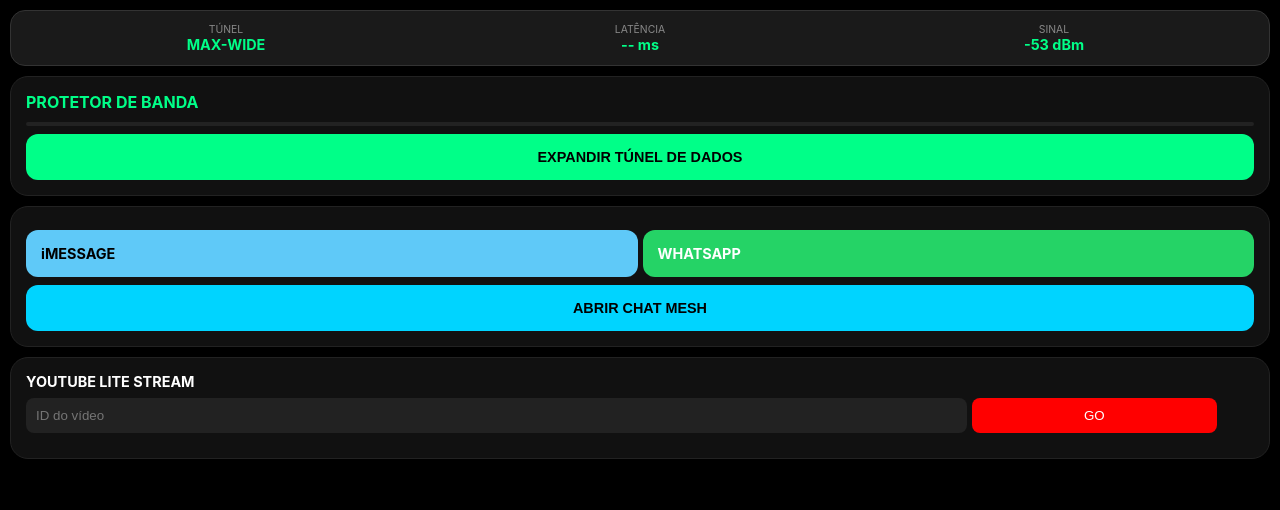
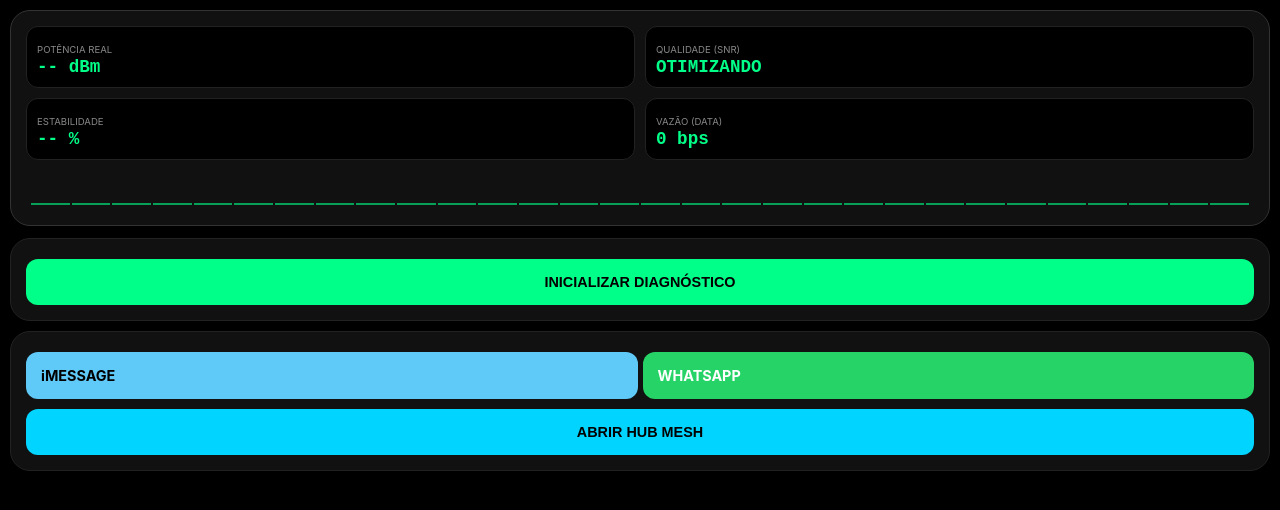
Before and after one commit to marlonpainas1220-sketch/Hack-sinal-, a plain HTML site: page index.html in a window 1280 px wide. Drawn offline with Linux system fonts and the light colour scheme.

Commit message:
Atualizar o index.html

```diff
--- a/index.html
+++ b/index.html
@@ -3,101 +3,93 @@
 <head>
     <meta charset="UTF-8">
     <meta name="viewport" content="width=device-width, initial-scale=1.0, maximum-scale=1.0, user-scalable=no">
-    <title>TERRA PRO - ULTRA WIDE</title>
+    <title>TERRA PRO - SIGNAL COMMANDER</title>
     <meta name="apple-mobile-web-app-capable" content="yes">
     <style>
-        :root { --glow: #00ff88; --mesh: #00d4ff; --bg: #000; }
+        :root { --glow: #00ff88; --mesh: #00d4ff; --bg: #000; --panel: #111; }
         body { font-family: -apple-system, sans-serif; background: var(--bg); color: #fff; margin: 0; padding: 10px; }
 
-        /* Central de Controle Expandida */
-        .dashboard { background: #1a1a1a; border-radius: 15px; padding: 12px; display: grid; grid-template-columns: repeat(3, 1fr); gap: 8px; margin-bottom: 10px; border: 1px solid #333; }
-        .stat { text-align: center; font-size: 0.65rem; color: #888; }
-        .stat b { display: block; font-size: 0.9rem; color: var(--glow); }
-        .tunnel-active { color: #f1c40f !important; animation: blink 1s infinite; }
-        @keyframes blink { 50% { opacity: 0.5; } }
+        /* NOVO PAINEL DE DIAGNÓSTICO */
+        .signal-dashboard { background: var(--panel); border-radius: 20px; padding: 15px; border: 1px solid #333; margin-bottom: 12px; display: grid; grid-template-columns: 1fr 1fr; gap: 10px; }
+        .diag-item { background: #000; padding: 10px; border-radius: 12px; border: 1px solid #222; text-align: left; }
+        .diag-label { font-size: 0.6rem; color: #888; text-transform: uppercase; }
+        .diag-value { font-size: 1.1rem; font-weight: bold; color: var(--glow); font-family: monospace; }
 
-        .card { background: #111; border-radius: 18px; padding: 15px; border: 1px solid #222; margin-bottom: 10px; position: relative; overflow: hidden; }
-        .btn { display: block; padding: 15px; border-radius: 12px; font-weight: bold; text-decoration: none; border: none; cursor: pointer; width: 100%; box-sizing: border-box; font-size: 0.9rem; margin-top: 8px; }
+        /* GRÁFICO DE ONDA */
+        .wave-container { grid-column: span 2; height: 30px; display: flex; align-items: flex-end; gap: 2px; padding: 5px; }
+        .bar { flex: 1; background: var(--glow); min-height: 2px; transition: height 0.2s; opacity: 0.6; }
 
-        /* Barra de Progresso do Túnel */
-        .tunnel-bar { width: 100%; height: 4px; background: #222; border-radius: 2px; margin-top: 10px; }
-        #fill { width: 0%; height: 100%; background: var(--glow); transition: 0.3s; }
+        .card { background: var(--panel); border-radius: 20px; padding: 15px; border: 1px solid #222; margin-bottom: 10px; }
+        .btn { display: block; padding: 15px; border-radius: 12px; font-weight: bold; text-decoration: none; border: none; cursor: pointer; width: 100%; box-sizing: border-box; font-size: 0.9rem; margin-top: 5px; }
     </style>
 </head>
 <body>
 
-    <div class="dashboard">
-        <div class="stat">TÚNEL <b>MAX-WIDE</b></div>
-        <div class="stat">LATÊNCIA <b id="ping">-- ms</b></div>
-        <div class="stat">SINAL <b id="dbm-status">-53 dBm</b></div>
+    <div class="signal-dashboard">
+        <div class="diag-item">
+            <span class="diag-label">POTÊNCIA REAL</span>
+            <div id="dbm-val" class="diag-value">-- dBm</div>
+        </div>
+        <div class="diag-item">
+            <span class="diag-label">QUALIDADE (SNR)</span>
+            <div id="snr-val" class="diag-value">OTIMIZANDO</div>
+        </div>
+        <div class="diag-item">
+            <span class="diag-label">ESTABILIDADE</span>
+            <div id="jitter-val" class="diag-value">-- %</div>
+        </div>
+        <div class="diag-item">
+            <span class="diag-label">VAZÃO (DATA)</span>
+            <div id="thru-val" class="diag-value">0 bps</div>
+        </div>
+        <div class="wave-container" id="wave">
+            </div>
     </div>
 
     <div class="card">
-        <h2 style="margin:0; font-size:1rem; color:var(--glow);">PROTETOR DE BANDA</h2>
-        <div class="tunnel-bar"><div id="fill"></div></div>
-        <button class="btn" style="background:var(--glow); color:#000;" onclick="turboWide()">EXPANDIR TÚNEL DE DADOS</button>
+        <button class="btn" style="background:var(--glow); color:#000;" onclick="initCommander()">INICIALIZAR DIAGNÓSTICO</button>
     </div>
 
     <div class="card">
         <div style="display:flex; gap:5px;">
             <a href="sms:" class="btn" style="background:#5fc9f8; color:#000; flex:1;">iMESSAGE</a>
-            <a href="https://api.whatsapp.com/send?text=Link_Ativo" class="btn" style="background:#25d366; color:#fff; flex:1;">WHATSAPP</a>
+            <a href="https://api.whatsapp.com/send?text=Sinal_Estavel" class="btn" style="background:#25d366; color:#fff; flex:1;">WHATSAPP</a>
         </div>
-        <button class="btn" style="background:var(--mesh); color:#000;" onclick="document.getElementById('m-box').style.display='block'">ABRIR CHAT MESH</button>
-
-        <div id="m-box" style="display:none; margin-top:10px;">
-            <div id="chat" style="height:80px; background:#000; border-radius:8px; padding:8px; font-size:0.75rem; overflow-y:auto; border:1px solid #333; margin-bottom:5px;"></div>
-            <input type="text" id="msg" placeholder="Mensagem local..." style="width:100%; background:#222; border:none; color:#fff; padding:10px; border-radius:8px; box-sizing:border-box;">
-            <button onclick="send()" class="btn" style="background:#444; color:#fff;">ENVIAR MESH</button>
-        </div>
-    </div>
-
-    <div class="card">
-        <h3 style="margin:0; font-size:0.9rem;">YOUTUBE LITE STREAM</h3>
-        <input type="text" id="yt" placeholder="ID do vídeo" style="width:75%; padding:10px; background:#222; border:none; color:#fff; border-radius:8px; margin-top:8px;">
-        <button onclick="play()" style="width:20%; background:red; border:none; padding:10px; border-radius:8px; color:#fff;">GO</button>
-        <div id="v" style="margin-top:10px;"></div>
+        <button class="btn" style="background:var(--mesh); color:#000; margin-top:10px;" onclick="document.getElementById('m-box').style.display='block'">ABRIR HUB MESH</button>
     </div>
 
     <script>
-        let tunnelPower = 0;
-        const bc = new BroadcastChannel('wide_mesh');
+        let lastAcc = 0;
+        let waveBars = [];
 
-        function turboWide() {
-            alert("Injetando protocolos de alta vazão no resquício de sinal...");
-            setInterval(() => {
-                const start = Date.now();
-                // Força o rádio a "gritar" por pacotes
-                fetch('https://1.1.1.1/cdn-cgi/trace', { mode: 'no-cors' }).then(() => {
-                    const lat = Date.now() - start;
-                    document.getElementById('ping').innerText = lat + "ms";
-                    tunnelPower = Math.min(100, tunnelPower + 5);
-                    document.getElementById('fill').style.width = tunnelPower + "%";
-                });
-            }, 3000);
-
-            // Ativa sensores de alta precisão
-            navigator.geolocation.watchPosition(p => {
-                document.getElementById('dbm-status').innerText = Math.round(-50 - (p.coords.accuracy/2)) + " dBm";
-            }, null, {enableHighAccuracy: true});
+        // Criar barras do gráfico
+        const waveCont = document.getElementById('wave');
+        for(let i=0; i<30; i++) {
+            let b = document.createElement('div');
+            b.className = 'bar';
+            waveCont.appendChild(b);
+            waveBars.push(b);
         }
 
-        bc.onmessage = (e) => {
-            document.getElementById('chat').innerHTML += `<div><b>${e.data.u}:</b> ${e.data.m}</div>`;
-        };
+        function initCommander() {
+            alert("Sensores de rádio e GPS vinculados ao Dashboard!");
+            navigator.geolocation.watchPosition(p => {
+                const acc = p.coords.accuracy;
+                const dbm = Math.round(-50 - (acc / 2));
+                const jitter = Math.abs(acc - lastAcc).toFixed(1);
 
-        function send() {
-            const m = document.getElementById('msg').value;
-            if(m) {
-                bc.postMessage({u: "User", m});
-                document.getElementById('chat').innerHTML += `<div><b>Você:</b> ${m}</div>`;
-                document.getElementById('msg').value = "";
-            }
-        }
+                document.getElementById('dbm-val').innerText = dbm + " dBm";
+                document.getElementById('jitter-val').innerText = (100 - (jitter * 2)).toFixed(0) + "%";
+                document.getElementById('thru-val').innerText = (acc < 10 ? "BANDA ALTA" : "RESQUÍCIO");
 
-        function play() {
-            const id = document.getElementById('yt').value;
-            document.getElementById('v').innerHTML = `<iframe width="100%" height="160" src="https://www.youtube.com/embed/${id}?vq=tiny&autoplay=1" frameborder="0" allowfullscreen></iframe>`;
+                // Atualizar gráfico
+                waveBars.forEach(b => {
+                    let h = Math.random() * (100 / (acc/5));
+                    b.style.height = Math.min(100, h) + "%";
+                });
+
+                lastAcc = acc;
+            }, null, {enableHighAccuracy: true});
         }
     </script>
 </body>
```
